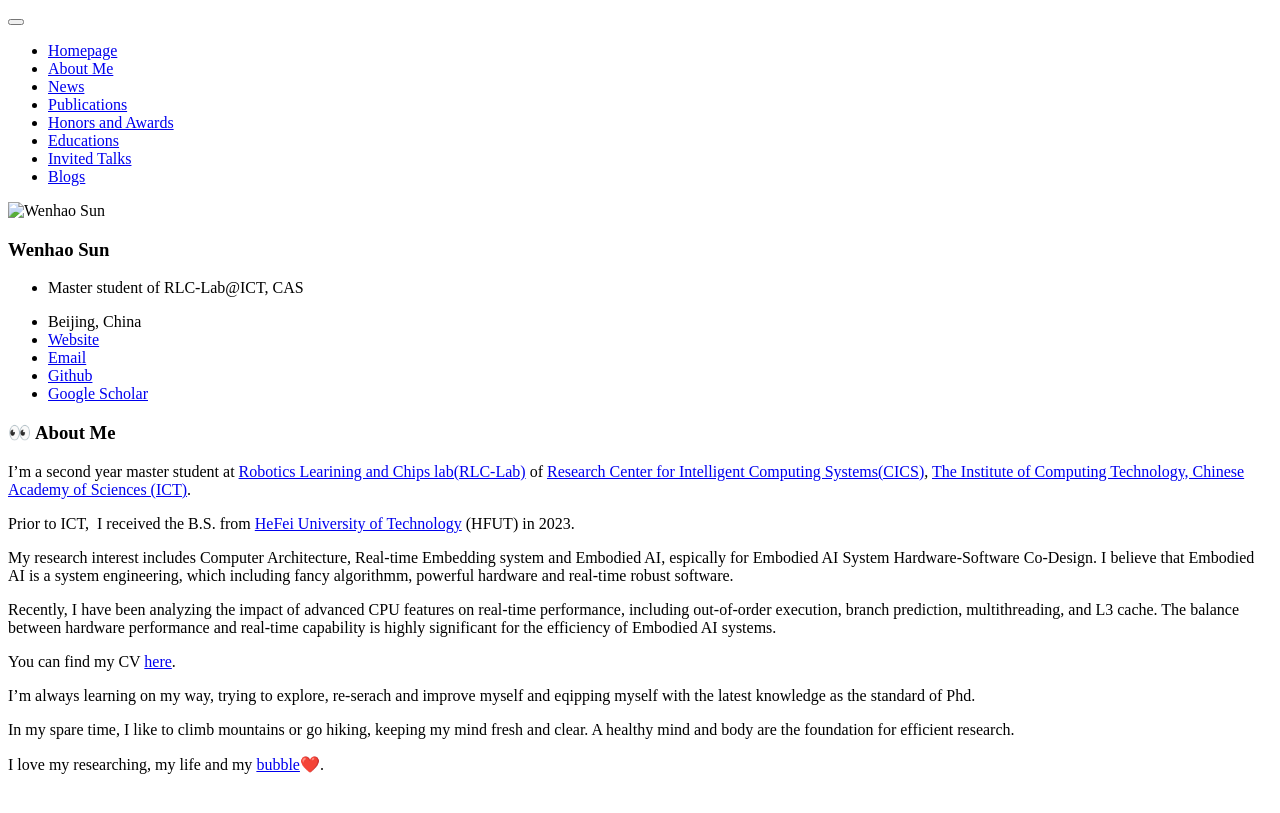
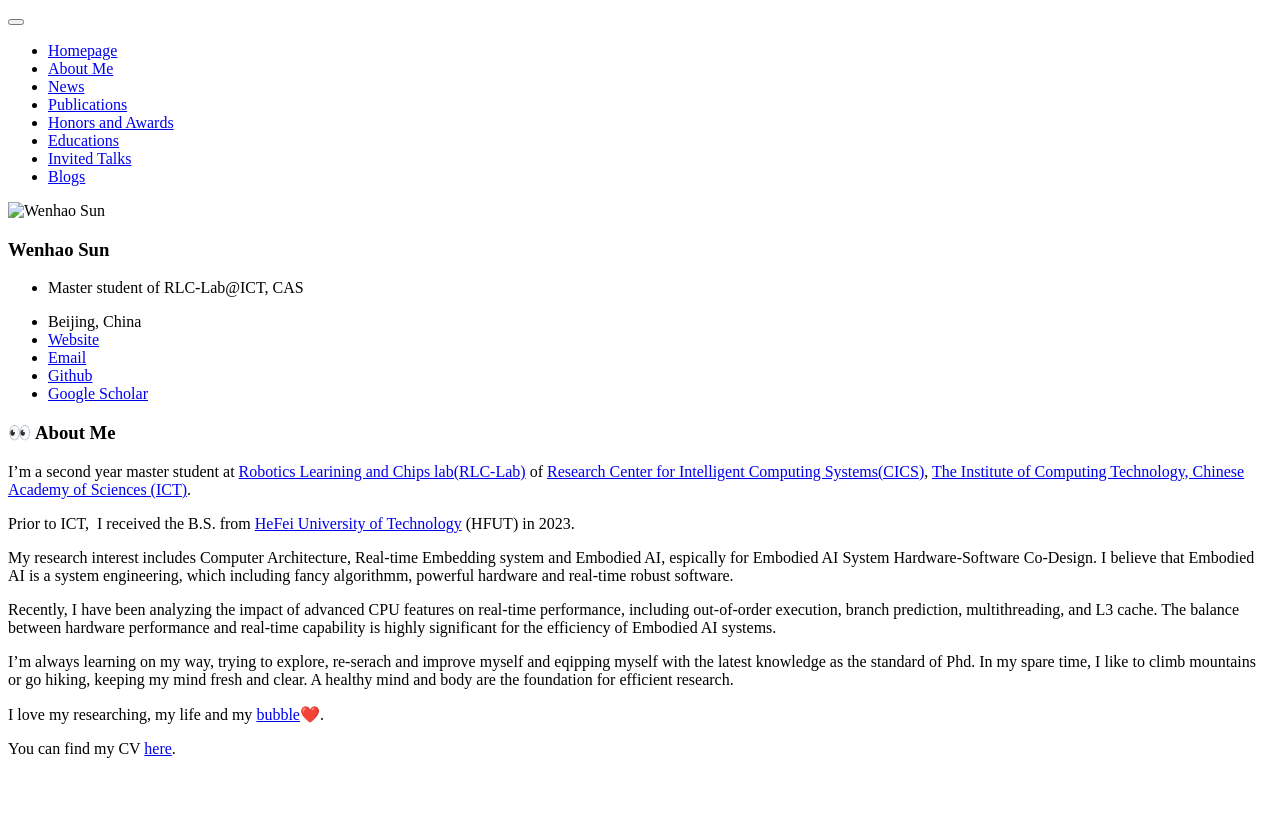
Before and after one commit to sun123-cmd/sun123-cmd.github.io, a Jekyll site: the page built from _pages/includes/intro.md, in a window 1280 px wide. Shown: the top 813 px of the page. Built offline with Jekyll 4.4.1, drawn with Linux system fonts in a browser that asks for light colours; our own code applies the rules of GitHub Pages for plain Markdown files.

```diff
--- a/_pages/includes/intro.md
+++ b/_pages/includes/intro.md
@@ -9,10 +9,8 @@ My research interest includes Computer Architecture, Real-time Embedding system
 
 Recently, I have been analyzing the impact of advanced CPU features on real-time performance, including out-of-order execution, branch prediction, multithreading, and L3 cache. The balance between hardware performance and real-time capability is highly significant for the efficiency of Embodied AI systems.
 
-You can find my CV [here](./files/EngCV.pdf).
-
-I'm always learning on my way, trying to explore, re-serach and improve myself and eqipping myself with the latest knowledge as the standard of Phd.
-
-In my spare time, I like to climb mountains or go hiking, keeping my mind fresh and clear. A healthy mind and body are the foundation for efficient research.
+I'm always learning on my way, trying to explore, re-serach and improve myself and eqipping myself with the latest knowledge as the standard of Phd. In my spare time, I like to climb mountains or go hiking, keeping my mind fresh and clear. A healthy mind and body are the foundation for efficient research.
 
 I love my researching, my life and my [bubble](https://panpancui1230.github.io/)❤️.
+
+You can find my CV [here](./files/EngCV.pdf).
```
